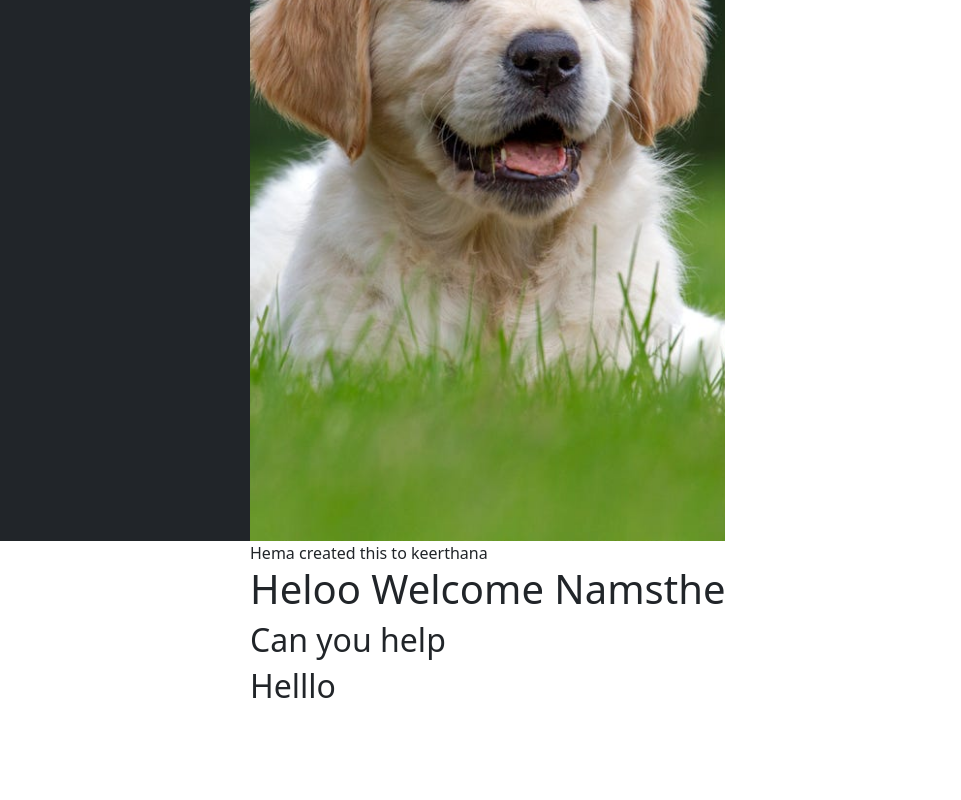
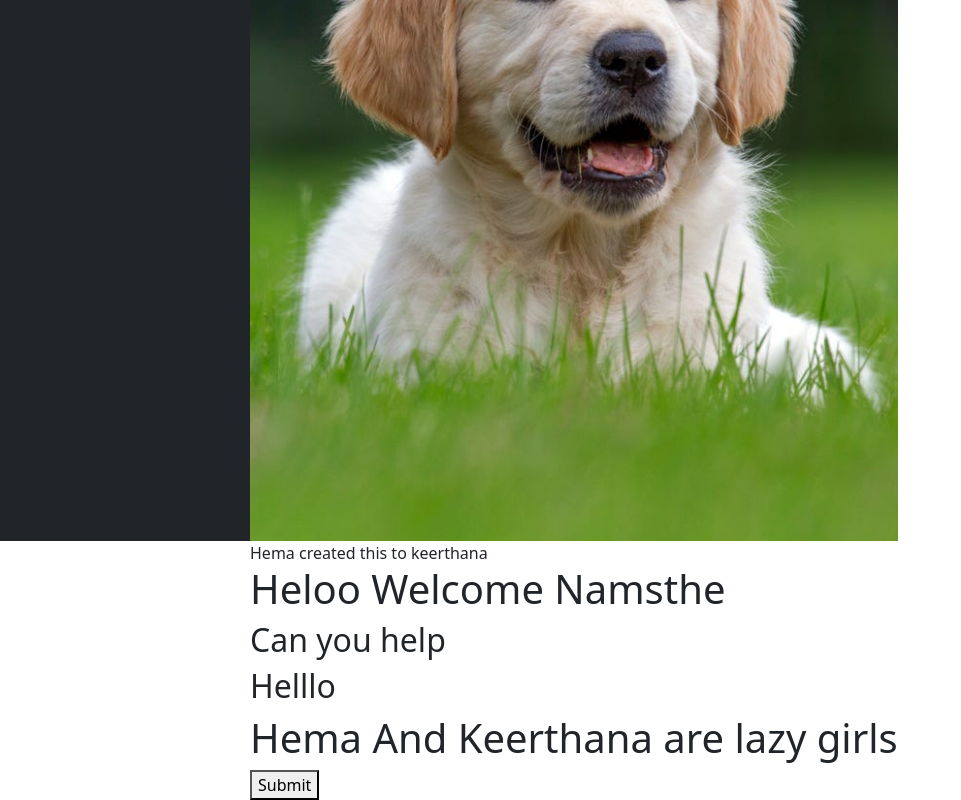
Before and after one commit to Keerthanagowda2003/dashboard, an Angular app: page /dashboard/about-us in a window 1280 px wide. Shown: the part 259-1059 px from the top of the page, without its empty margins (0-961 px from the left). Before the commit the page ends 973 px from the top, so only its background shows below. Built offline with nearby package versions, Linux system fonts and the light colour scheme.

Commit message:
submit button

```diff
--- a/src/app/dashboard/about-us/about-us.component.html
+++ b/src/app/dashboard/about-us/about-us.component.html
@@ -7,6 +7,11 @@
 <h2>Can you help</h2>
 <h2>Helllo</h2>
 
+<h1>Hema And Keerthana are lazy girls</h1>
+
+<button>Submit</button>
+
+
 <!--<img src="{{ Imagepath }}" height="500px"/>
 
 <div>
```
